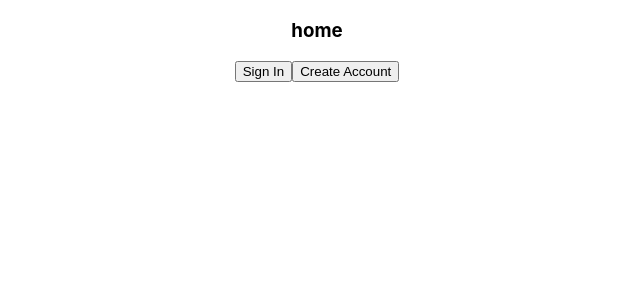
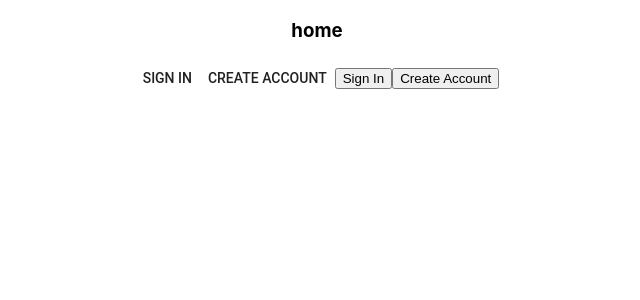
Before and after one commit to jessanderson222/budget-simple-frontend, a React (Create React App) app: page / in a window 1280 px wide. Shown: the top 300 px of the page, without its empty margins (323-963 px from the left). Built offline with nearby package versions, Linux system fonts and the light colour scheme.

Commit message:
successfully added material UI

```diff
--- a/package.json
+++ b/package.json
@@ -3,6 +3,7 @@
   "version": "0.1.0",
   "private": true,
   "dependencies": {
+    "@material-ui/core": "^3.9.3",
     "react": "^16.8.6",
     "react-dom": "^16.8.6",
     "react-redux": "^7.0.3",
--- a/src/components/Home.js
+++ b/src/components/Home.js
@@ -1,10 +1,13 @@
 import React, { Component } from "react";
+import Button from "@material-ui/core/Button";
 
 class Home extends Component {
   render() {
     return (
       <div>
         <h3>home</h3>
+        <Button>Sign In</Button>
+        <Button>Create Account</Button>
         <button className="sign-in">Sign In</button>
         <button className="sign-in">Create Account</button>
       </div>
```
Also changed, not shown: 1 other file (tests, documents, lock files or other folders).
